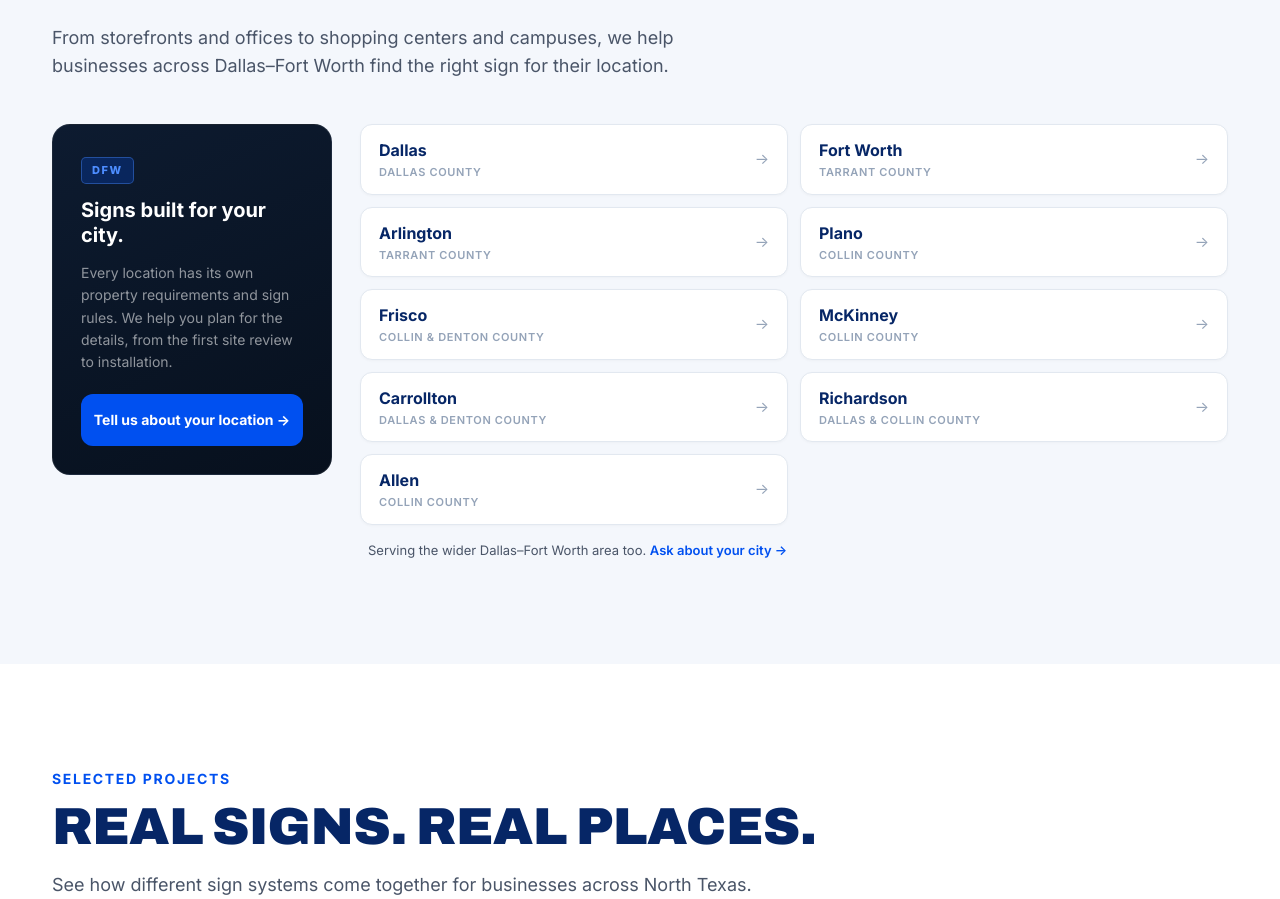
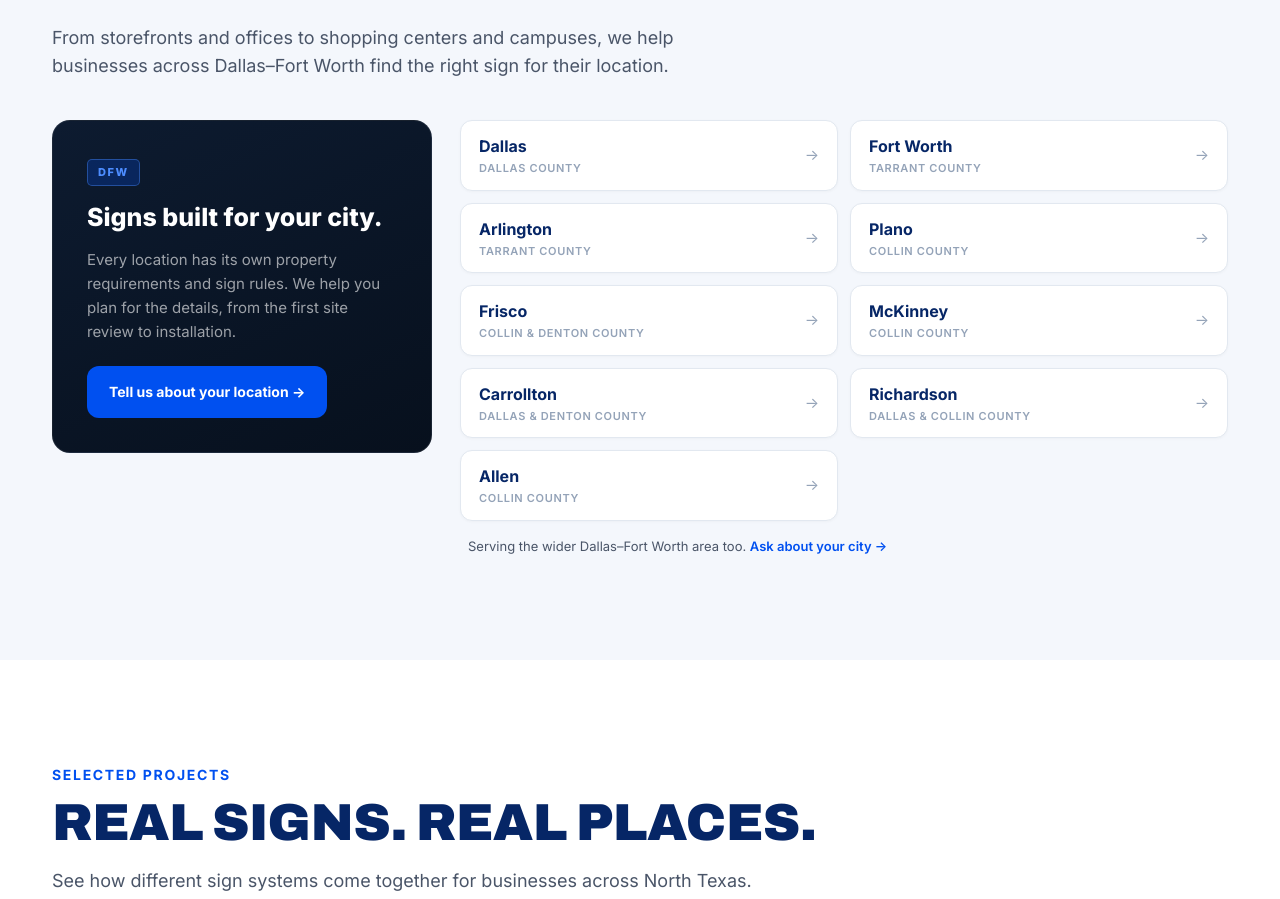
Before and after one commit to hanzalaabbaskhan/Sign_Zone_Website, a Next.js app: page / in a window 1280 px wide. Shown: the part 5750-6649 px from the top of the page. Built offline with nearby package versions, Linux system fonts and the light colour scheme.

Commit message:
Adjust locations layout: widen left anchor panel and make right cards more compact

```diff
--- a/src/app/globals.css
+++ b/src/app/globals.css
@@ -397,9 +397,9 @@ footer strong { color: #fff; }
 /* Location split layout */
 .loc-split {
   display: grid;
-  grid-template-columns: 280px 1fr;
+  grid-template-columns: 380px 1fr;
   gap: 28px;
-  margin-top: 44px;
+  margin-top: 40px;
   align-items: start;
 }
 
@@ -407,10 +407,10 @@ footer strong { color: #fff; }
 .loc-anchor {
   background: linear-gradient(155deg, #0d1b30 0%, #07101d 100%);
   border-radius: 18px;
-  padding: 32px 28px 28px;
+  padding: 38px 34px 34px;
   display: flex;
   flex-direction: column;
-  gap: 14px;
+  gap: 16px;
   border: 1px solid rgba(255,255,255,0.07);
   position: sticky;
   top: 100px;
@@ -432,26 +432,25 @@ footer strong { color: #fff; }
 
 .loc-anchor-title {
   font-family: 'Inter', sans-serif;
-  font-size: 20px;
-  font-weight: 700;
+  font-size: 25px;
+  font-weight: 800;
   color: #ffffff;
-  line-height: 1.25;
+  line-height: 1.2;
   margin: 0;
 }
 
 .loc-anchor-body {
-  font-size: 14px;
+  font-size: 15px;
   line-height: 1.6;
-  color: rgba(255,255,255,0.55);
+  color: rgba(255,255,255,0.6);
   margin: 0;
 }
 
 .loc-anchor-cta {
   margin-top: 6px;
   font-size: 14px !important;
-  padding: 11px 18px !important;
-  text-align: center;
-  justify-content: center;
+  padding: 12px 22px !important;
+  width: fit-content;
 }
 
 /* Right city box grid (2 in a row) */
@@ -842,7 +841,7 @@ footer strong { color: #fff; }
 @media (max-width: 1020px) {
   .trust .wrap { grid-template-columns: repeat(2, minmax(0,1fr)); }
   footer .cols { grid-template-columns: repeat(2, minmax(0,1fr)); }
-  .loc-split { grid-template-columns: 240px 1fr; }
+  .loc-split { grid-template-columns: 320px 1fr; gap: 20px; }
 }
 @media (max-width: 850px) {
   .case-grid { grid-template-columns: repeat(2, minmax(0, 1fr)); }
```
